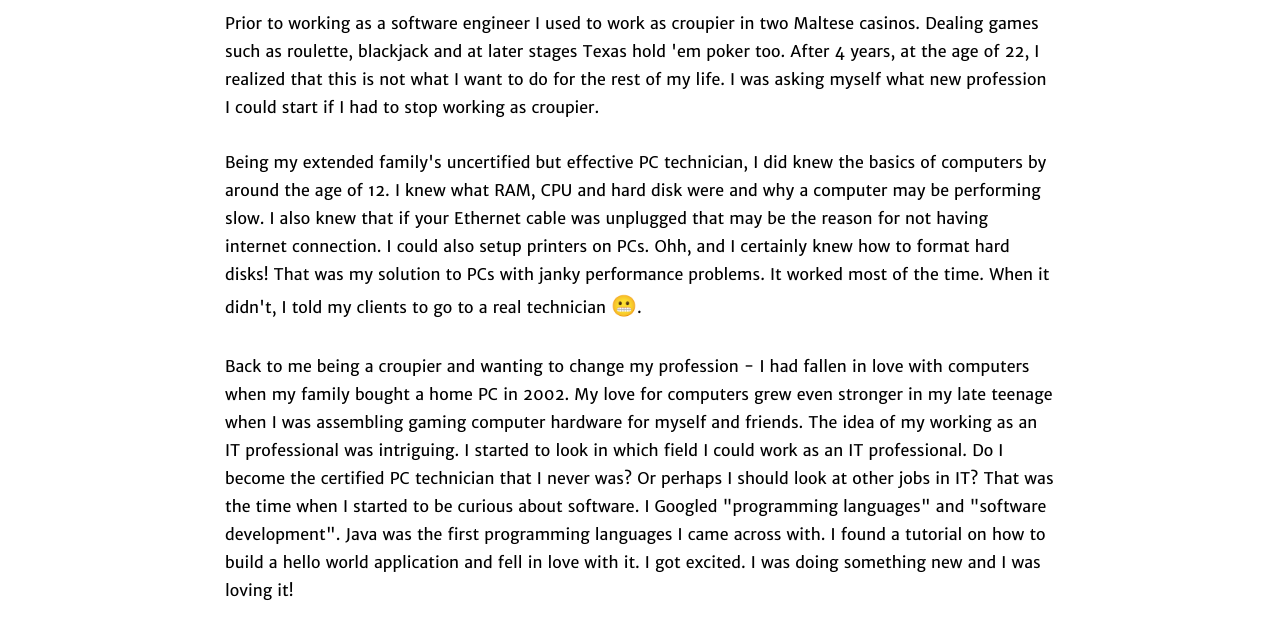
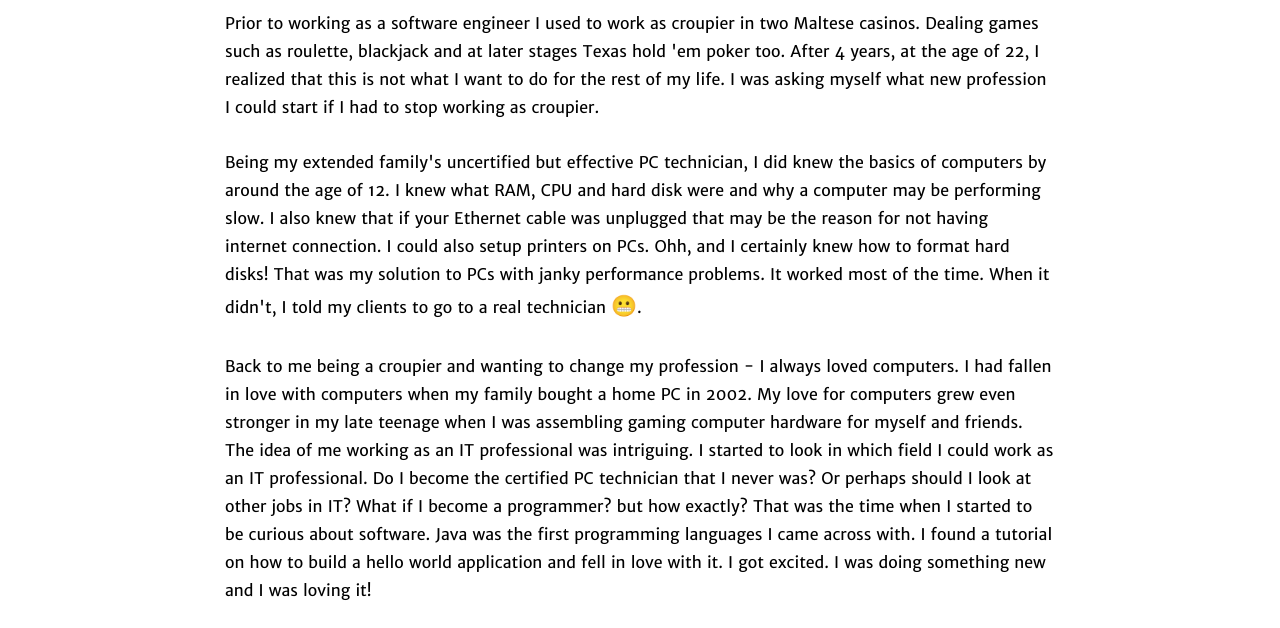
Before and after one commit to metju90/matthew.mt, a plain HTML site: page about.html in a window 1280 px wide. Shown: the part 160-788 px from the top of the page. Drawn offline with Linux system fonts and the light colour scheme.

Commit message:
Fixed typo

```diff
--- a/about.html
+++ b/about.html
@@ -54,18 +54,19 @@
         <span class="emoji">&#x1f62c;</span>.
       </p>
       <p>
-        Back to me being a croupier and wanting to change my profession - I had
-        fallen in love with computers when my family bought a home PC in 2002.
-        My love for computers grew even stronger in my late teenage when I was
-        assembling gaming computer hardware for myself and friends. The idea of
-        my working as an IT professional was intriguing. I started to look in
-        which field I could work as an IT professional. Do I become the
-        certified PC technician that I never was? Or perhaps I should look at
-        other jobs in IT? That was the time when I started to be curious about
-        software. I Googled "programming languages" and "software development".
-        Java was the first programming languages I came across with. I found a
-        tutorial on how to build a hello world application and fell in love with
-        it. I got excited. I was doing something new and I was loving it!
+        Back to me being a croupier and wanting to change my profession - I
+        always loved computers. I had fallen in love with computers when my
+        family bought a home PC in 2002. My love for computers grew even
+        stronger in my late teenage when I was assembling gaming computer
+        hardware for myself and friends. The idea of me working as an IT
+        professional was intriguing. I started to look in which field I could
+        work as an IT professional. Do I become the certified PC technician that
+        I never was? Or perhaps should I look at other jobs in IT? What if I
+        become a programmer? but how exactly? That was the time when I started
+        to be curious about software. Java was the first programming languages I
+        came across with. I found a tutorial on how to build a hello world
+        application and fell in love with it. I got excited. I was doing
+        something new and I was loving it!
       </p>
       <p>
         In 2012 I started to read for an International diploma in computing.
```
